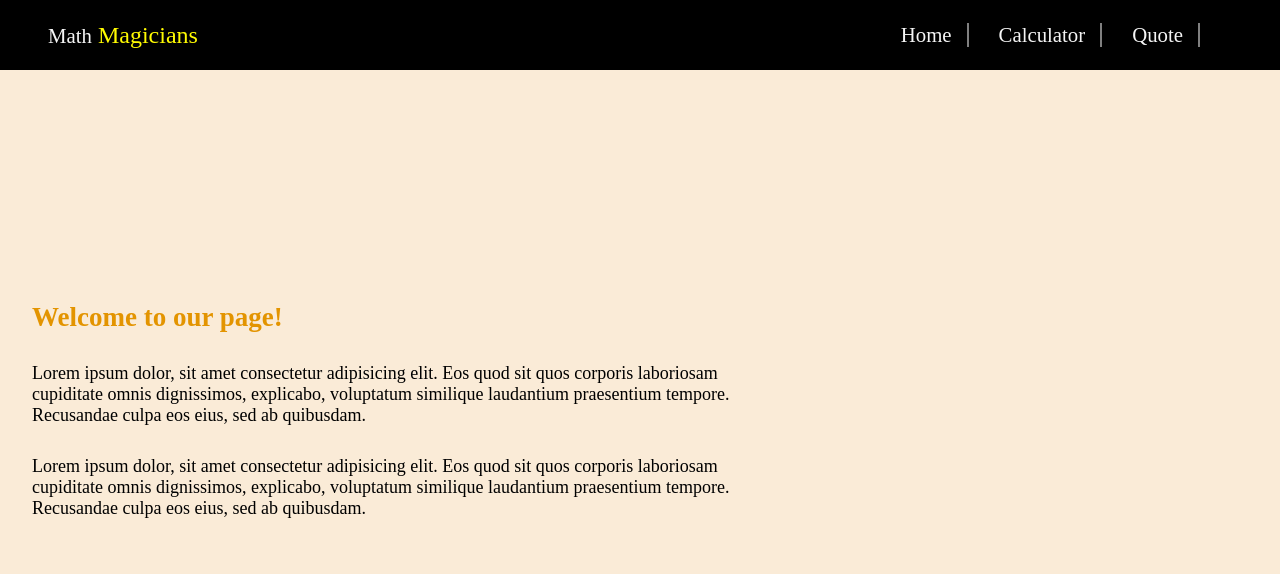
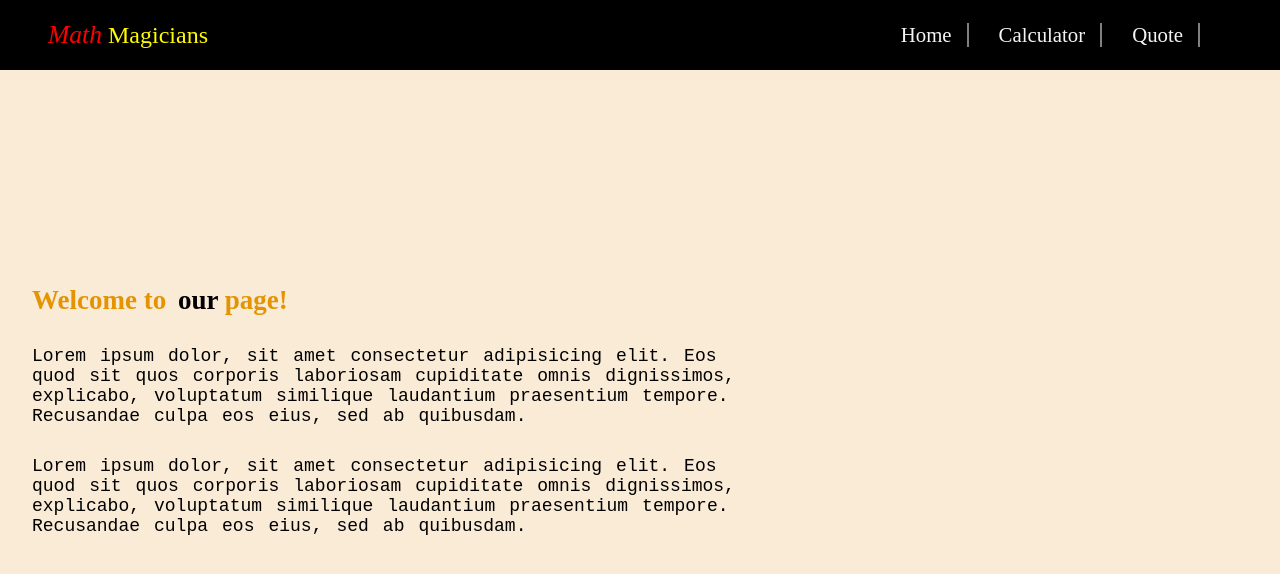
Before and after one commit to saluumaa/math-magicians, a React (Create React App) app: page / in a window 1280 px wide. Shown: the top 574 px of the page. Built offline with nearby package versions, Linux system fonts and the light colour scheme.

Commit message:
Fix stylelint error

```diff
--- a/src/App.css
+++ b/src/App.css
@@ -94,11 +94,11 @@ button {
 }
 
 .nav-bar {
-  width:100%;
+  width: 100%;
   position: fixed;
   background-color: black;
   min-height: 70px;
-  top:0;
+  top: 0;
   left: 0;
   display: flex;
   justify-content: space-between;
@@ -134,6 +134,7 @@ button {
 .nav-bar span {
   color: rgb(255, 251, 2);
   font-size: 1.5rem;
+  font-style: normal !important;
 }
 
 .home-wrapper {
--- a/src/components/Home.js
+++ b/src/components/Home.js
@@ -1,13 +1,24 @@
-const Home = () => (
+const Home = () => {
+  const lineheight = {
+    wordSpacing: '0.2rem',
+    fontSize: '18px',
+    fontWeight: '500',
+    fontFamily: "'Courier New', Courier, monospace",
+  };
+  return (
     <div className="home-wrapper">
-    <h2>Welcome to our page!</h2>
-    <p>
+      <h2 style={{ fontWeight: '700' }}>
+        Welcome to
+        <span style={{ color: 'black', paddingLeft: '5px' }}> our </span>
+        page!
+      </h2>
+      <p style={lineheight}>
         Lorem ipsum dolor, sit amet consectetur adipisicing elit.
         Eos quod sit quos corporis laboriosam cupiditate omnis dignissimos,
         explicabo, voluptatum similique laudantium praesentium tempore.
         Recusandae culpa eos eius, sed ab quibusdam.
       </p>
-    <p>
+      <p style={lineheight}>
         Lorem ipsum dolor, sit amet consectetur adipisicing elit.
         Eos quod sit quos corporis laboriosam cupiditate omnis dignissimos,
         explicabo, voluptatum similique laudantium praesentium tempore.
@@ -15,5 +26,6 @@ const Home = () => (
       </p>
     </div>
   );
+};
 
 export default Home;
--- a/src/navbar.js
+++ b/src/navbar.js
@@ -2,7 +2,11 @@ import { Link } from 'react-router-dom';
 
 const Navbar = () => (
   <nav className="nav-bar">
-    <Link to="/" className="logo">
+    <Link
+      to="/"
+      className="logo"
+      style={{ color: 'red', fontStyle: 'italic', fontSize: '1.6rem' }}
+    >
       Math
       <span> Magicians </span>
     </Link>
```
Lines whose indentation alone changed are shown as unchanged.
